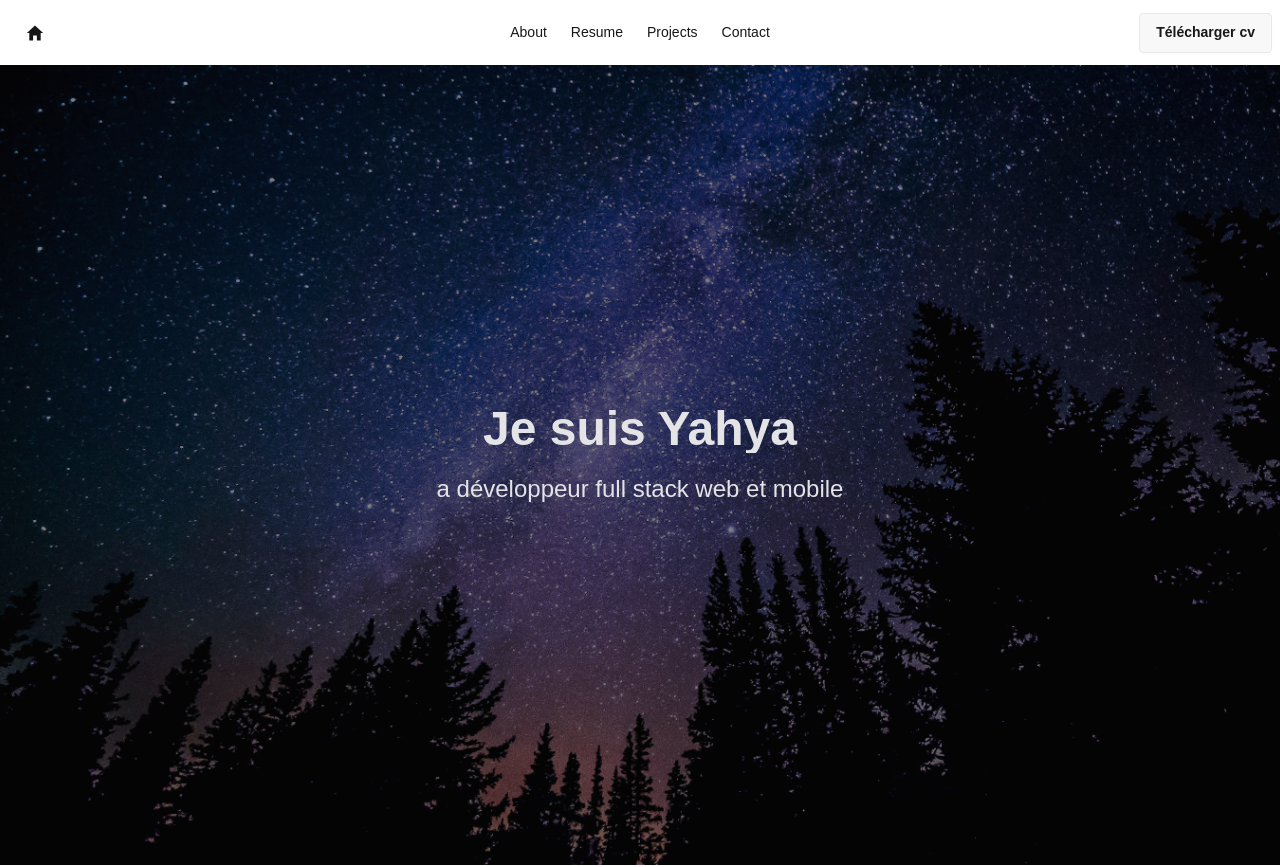
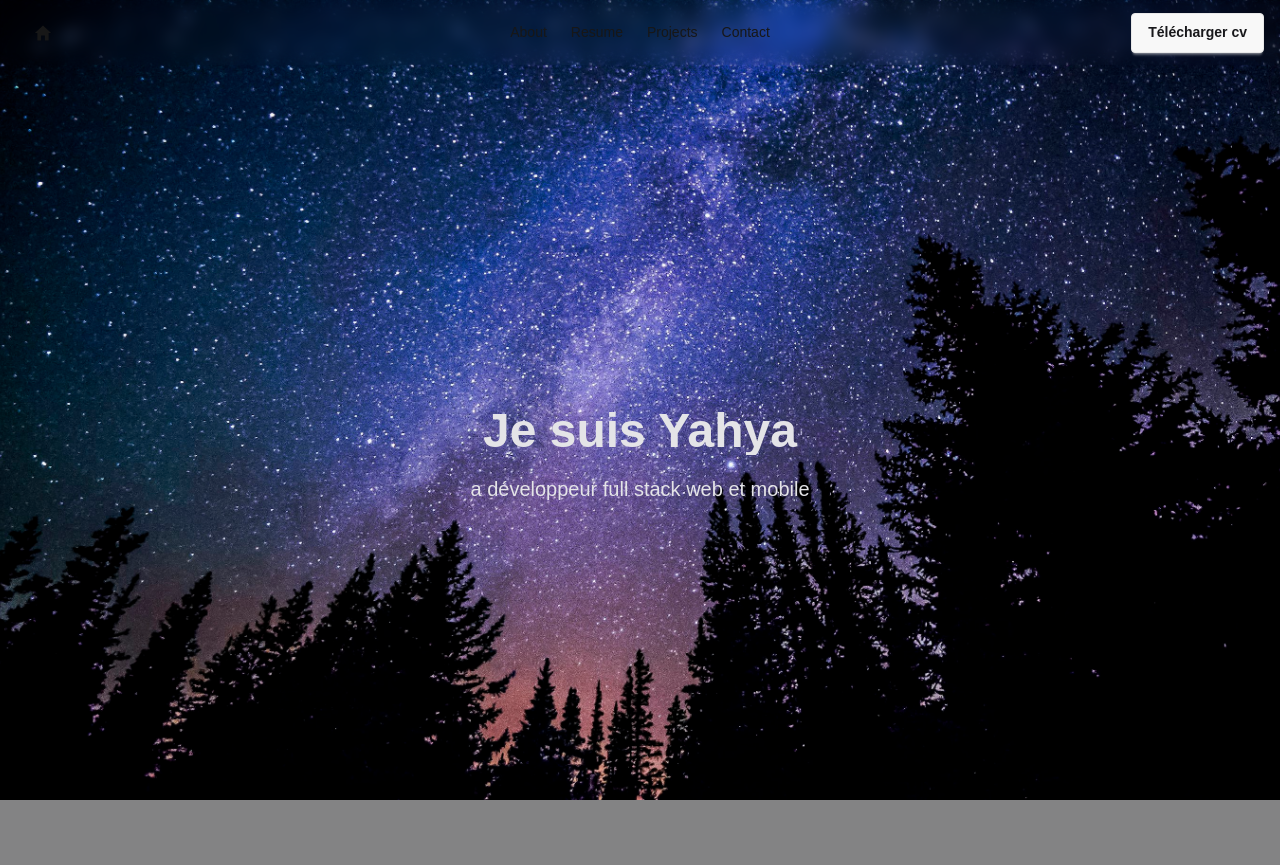
Before and after one commit to y-elmaa/p-portfolio, a Next.js app: page / in a window 1280 px wide. Shown: the top 867 px of the page. Built offline with nearby package versions, Linux system fonts and the light colour scheme.

Commit message:
add Image

```diff
--- a/app/NavBar.tsx
+++ b/app/NavBar.tsx
@@ -19,7 +19,7 @@ const NavBar = () => {
     ));
 
   return (
-    <div className="navbar sticky top-0 z-50 backdrop-blur-sm ">
+    <div className="navbar px-4 sticky top-0 z-50 backdrop-blur-sm ">
       <div className="navbar-start">
         <div className="dropdown">
           <div tabIndex={0} role="button" className="btn btn-ghost lg:hidden">
--- a/app/layout/Resume.tsx
+++ b/app/layout/Resume.tsx
@@ -1,16 +1,25 @@
 import React from 'react'
-
+import Image from 'next/image'
 const Resume = () => {
   return (
     <section id="Resume" className="flex justify-center items-center p-8">
-  <img
-    src="Yahya Elmaaroufi CV.jpg"
-    alt="resume"
-    className="w-full max-w-3xl h-auto"
-  />
+ <Image
+        src="/Yahya Elmaaroufi CV.jpg"
+        alt="resume"
+        width={1000} // adjust to your image's width
+        height={1414} // adjust to your image's height
+        className="w-full max-w-3xl h-auto"
+        priority // optional: preload the image
+      />
 </section>
 
   )
 }
 
 export default Resume
+
+{/* <img
+    src="Yahya Elmaaroufi CV.jpg"
+    alt="resume"
+    className="w-full max-w-3xl h-auto"
+  /> */}
--- a/app/layout/home.tsx
+++ b/app/layout/home.tsx
@@ -1,23 +1,27 @@
-import React from 'react'
-
+import React from "react";
+import galaxy from "../../public/galaxy.jpeg";
+import Image from "next/image";
 const HomePage = () => {
   return (
-    <div
-        className="hero min-h-screen"
-        style={{
-          backgroundImage: "url(galaxy.jpeg)",
-        }}
-      >
-        <div className="hero-overlay"></div>
-        <div className="hero-content text-neutral-content text-center">
-          <div className="max-w-md">
-            <h1 className="mb-5 text-5xl font-bold typing ">Je suis Yahya</h1>
-            <p className="mb-5 typing text-2xl">a développeur full stack web et mobile</p>
-
-          </div>
+    <div className="hero min-h-screen">
+      <Image
+        src={galaxy}
+        alt="Galaxy"
+       fill
+        quality={75}
+        priority
+      />
+      <div className="hero-overlay"></div>
+      <div className="hero-content text-neutral-content text-center">
+        <div className="max-w-md">
+          <h1 className="mb-5 text-5xl font-bold typing ">Je suis Yahya</h1>
+          <p className="mb-5 typing text-2xl">
+            a développeur full stack web et mobile
+          </p>
         </div>
       </div>
-  )
-}
+    </div>
+  );
+};
 
-export default HomePage
+export default HomePage;
--- a/app/page.tsx
+++ b/app/page.tsx
@@ -3,11 +3,31 @@ import Resume from "./layout/Resume";
 import Projects from "./layout/Projects";
 import Contact from "./layout/Contact";
 import HomePage from "./layout/home";
+import Image from "next/image";
+import galaxy from "../public/galaxy.jpeg";
 
 export default function Home() {
   return (
     <>
-      <HomePage />
+      <div className="hero min-h-screen overflow-hidden">
+      <Image
+        src={galaxy}
+        alt="Galaxy"
+        layout="fill"
+        objectFit="cover"
+        quality={75}
+        priority
+      />
+      <div className="hero-overlay"></div>
+      <div className="hero-content text-neutral-content text-center">
+        <div className="max-w-md">
+          <h1 className="mb-5 text-3xl sm:text-5xl font-bold typing ">Je suis Yahya</h1>
+          <p className="mb-5 typing text-xl sm:text-xl">
+            a développeur full stack web et mobile
+          </p>
+        </div>
+      </div>
+    </div>
       <About />
       <Resume />
       <Projects />
```
